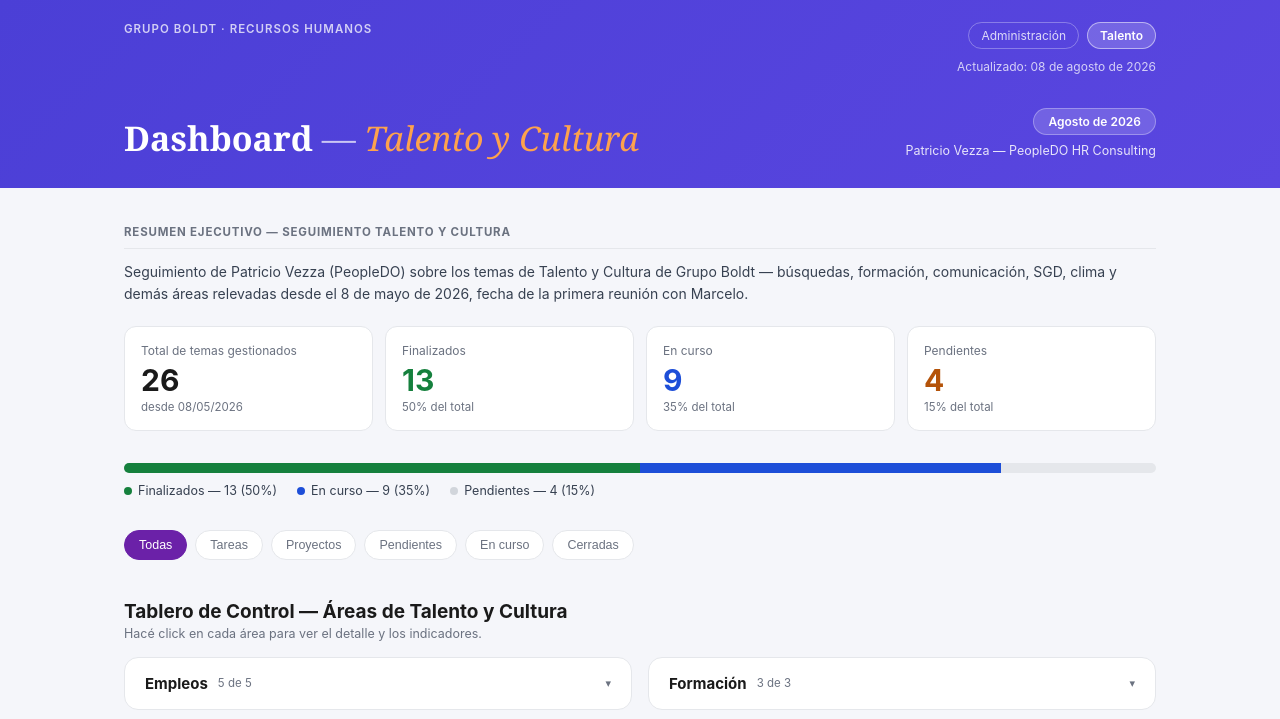
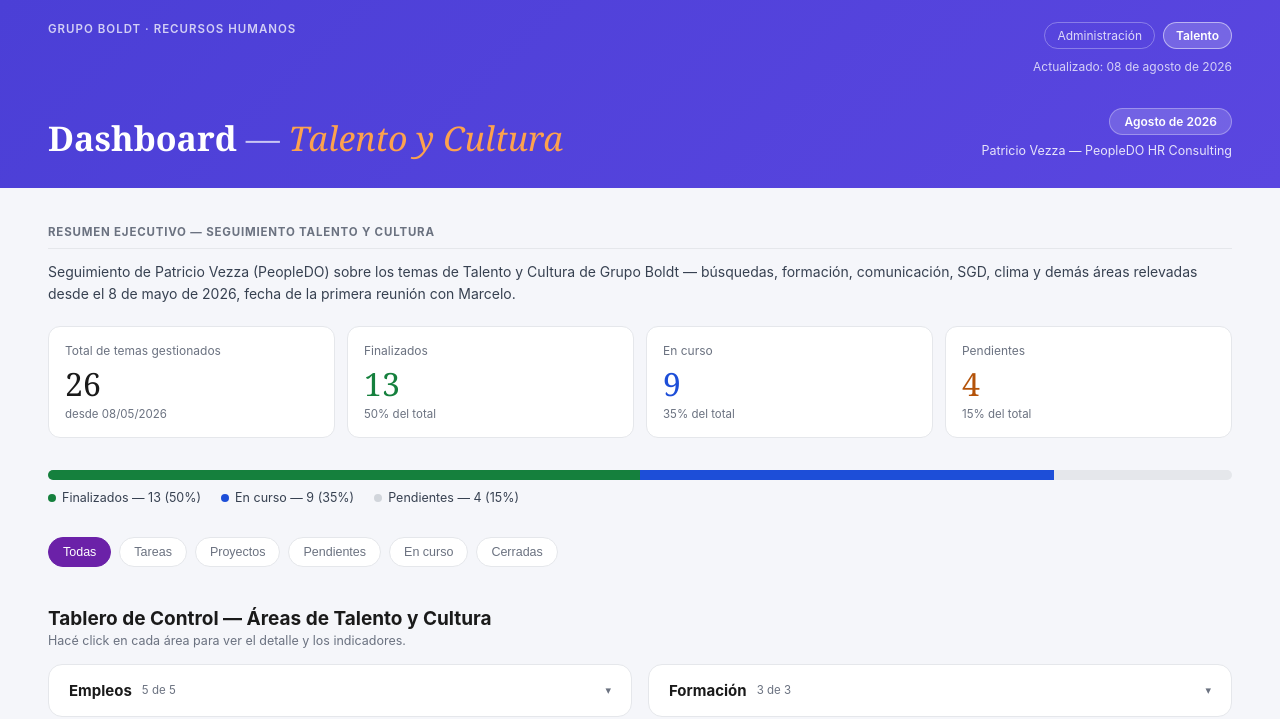
Before and after one commit to PeopleDO1/boldt-rrhh, a plain HTML site: page talento/index.html in a window 1280 px wide. Shown: the top 719 px of the page. Drawn offline with Linux system fonts and the light colour scheme.

Commit message:
Talento: fuente numeros igual a Administracion + ancho 1440px consistente

```diff
--- a/talento/index.html
+++ b/talento/index.html
@@ -240,7 +240,7 @@ body{font-family:-apple-system,BlinkMacSystemFont,'Segoe UI',sans-serif;color:#1
 }
 
 .hero-band{width:100%;background:linear-gradient(135deg,#4B3FD6,#5A46E0);color:#fff}
-.hero-inner{max-width:1080px;margin:0 auto;padding:22px 1.5rem 30px}
+.hero-inner{max-width:1440px;margin:0 auto;padding:22px 3rem 30px}
 
 .hero-top{display:flex;align-items:flex-start;justify-content:space-between;gap:16px;margin-bottom:34px}
 .hero-eyebrow{font-size:11.5px;letter-spacing:1px;font-weight:600;color:rgba(255,255,255,.75);text-transform:uppercase}
@@ -260,7 +260,7 @@ body{font-family:-apple-system,BlinkMacSystemFont,'Segoe UI',sans-serif;color:#1
 .hero-pill{font-size:12px;font-weight:600;background:rgba(255,255,255,.16);border:1px solid rgba(255,255,255,.3);padding:5px 14px;border-radius:20px}
 .hero-author{font-size:12.5px;color:rgba(255,255,255,.85)}
 
-.wrap{width:100%;max-width:1080px;padding:2rem 1.5rem 4rem}
+.wrap{width:100%;max-width:1440px;padding:2rem 3rem 4rem}
 
 .notice{background:var(--violet-soft);border:1px solid #E4CFF3;color:#5b21a0;font-size:12.5px;border-radius:10px;padding:10px 14px;margin-bottom:1.75rem;line-height:1.5}
 
@@ -276,7 +276,7 @@ body{font-family:-apple-system,BlinkMacSystemFont,'Segoe UI',sans-serif;color:#1
 .summary{display:grid;grid-template-columns:repeat(4,1fr);gap:12px;margin-bottom:2rem}
 .stat{background:#fff;border:1px solid var(--border);border-radius:12px;padding:16px;display:flex;flex-direction:column}
 .stat .l{font-size:12px;color:var(--gray);order:1}
-.stat .n{font-size:30px;font-weight:700;order:2;margin:4px 0 2px}
+.stat .n{font-family:Cambria,Georgia,serif;font-size:32px;font-weight:400;order:2;margin:4px 0 2px}
 .stat .sub{font-size:11.5px;color:var(--gray);order:3}
 .stat.pend .n{color:var(--pendiente)}
 .stat.curso .n{color:var(--curso)}
```
